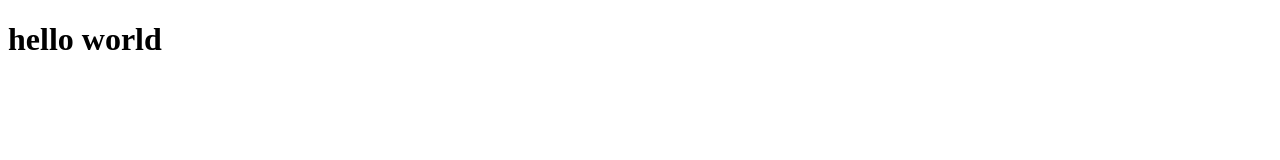
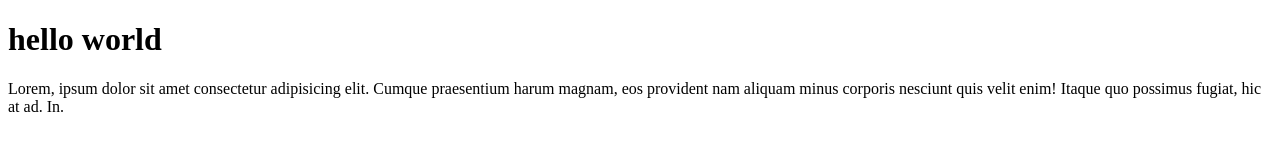
Before and after one commit to Sakibur-coder/git-2, a plain HTML site: page index.html in a window 1280 px wide. Drawn offline with Linux system fonts and the light colour scheme.

Commit message:
new text added

```diff
--- a/index.html
+++ b/index.html
@@ -8,5 +8,6 @@
 </head>
 <body>
     <h1>hello world</h1>
+    <p>Lorem, ipsum dolor sit amet consectetur adipisicing elit. Cumque praesentium harum magnam, eos provident nam aliquam minus corporis nesciunt quis velit enim! Itaque quo possimus fugiat, hic at ad. In.</p>
 </body>
 </html>
```
